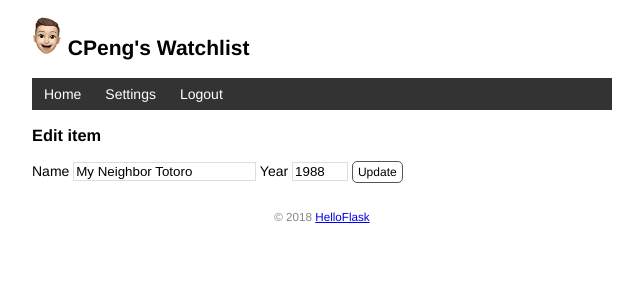
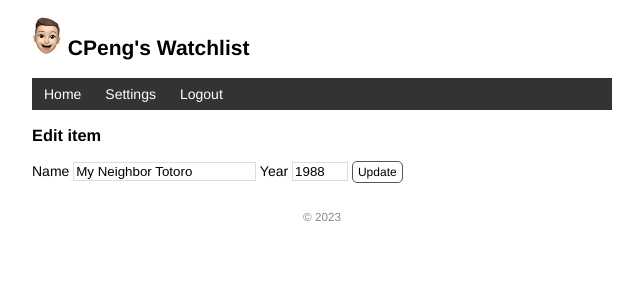
Before and after one commit to CPengH/watchlist, a Flask app: page /movie/edit/1 in a window 1280 px wide. Shown: the top 300 px of the page, without its empty margins (318-961 px from the left). Run offline with Flask 3, Linux system fonts and the light colour scheme; a user stored in the database is signed in.

Commit message:
customize page

```diff
--- a/watchlist/templates/base.html
+++ b/watchlist/templates/base.html
@@ -30,7 +30,7 @@
     </nav>
     {% block content %}{% endblock %}
     <footer>
-        <small>&copy; 2018 <a href="http://helloflask.com/book/3">HelloFlask</a></small>
+        <small>&copy; 2023 </small>
     </footer>
 </body>
 </html>
```
